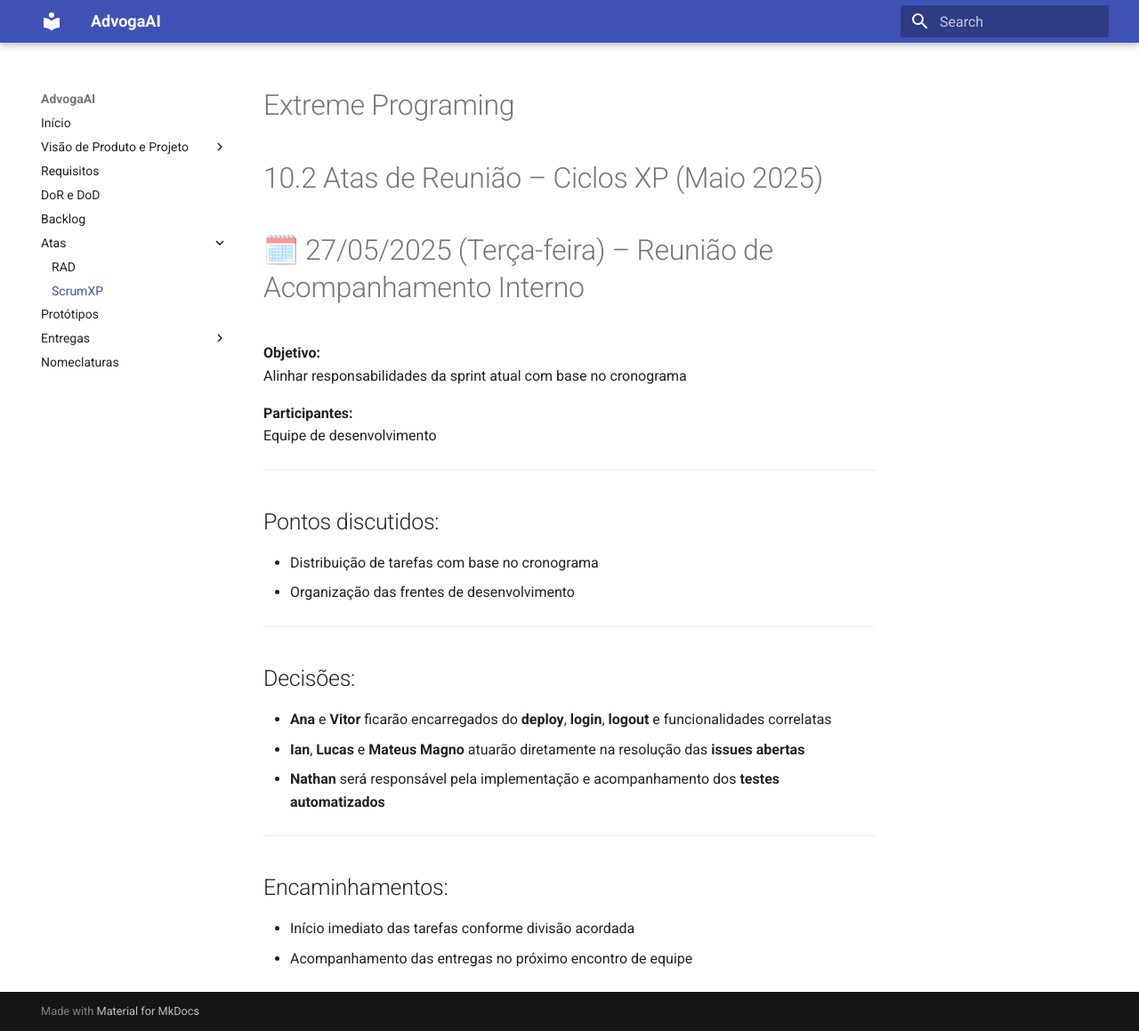
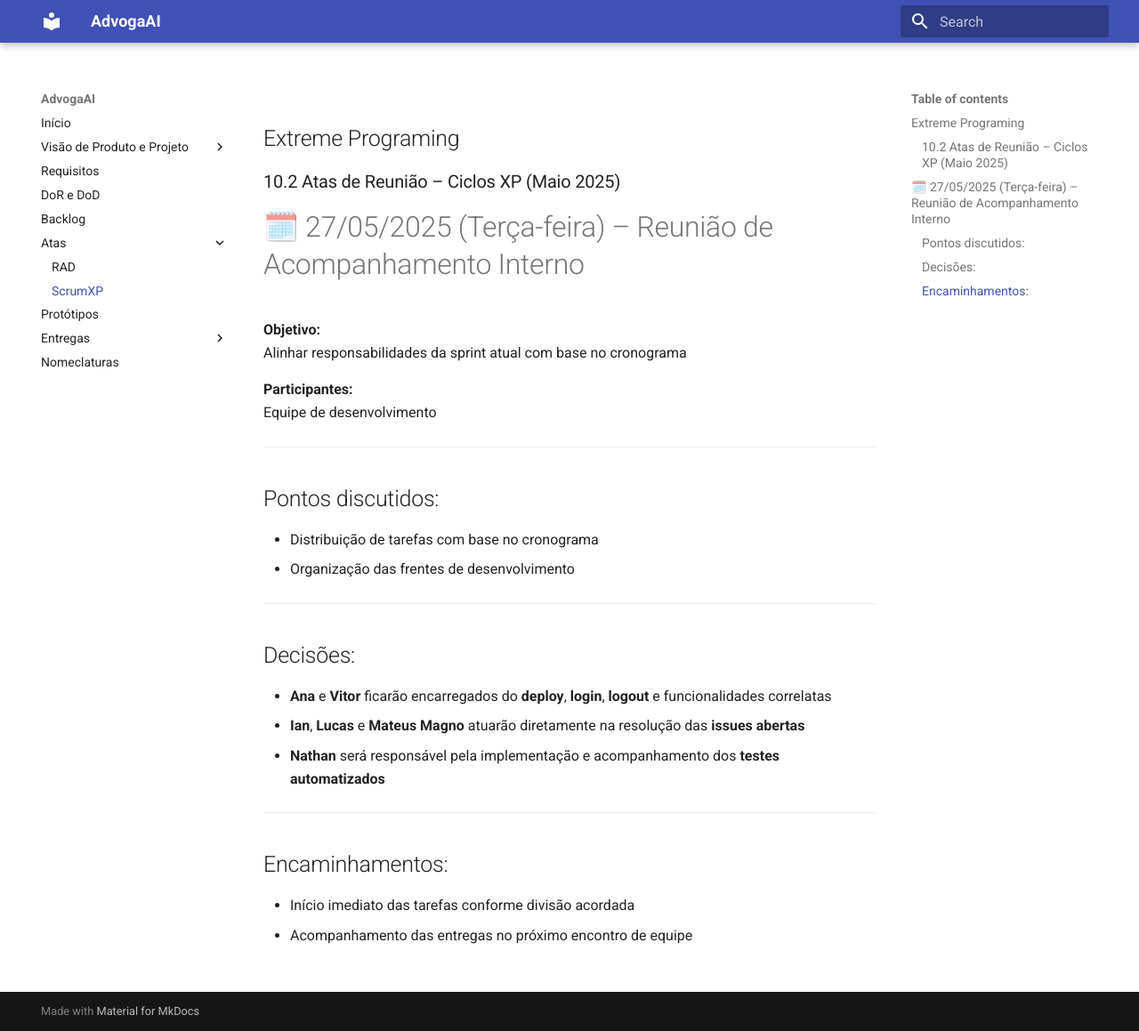
Before and after one commit to mdsreq-fga-unb/2025.1-T01-AdvogaAI, an MkDocs documentation site: the page built from docs/reunioesXP.md, in a window 1280 px wide and 1159 px high. Shown: the whole window at 89% size. Built offline with MkDocs 1.6.1 and Material for MkDocs 9.7.7, drawn with Linux system fonts in a browser that asks for light colours.

Commit message:
Update reunioesXP.md

```diff
--- a/docs/reunioesXP.md
+++ b/docs/reunioesXP.md
@@ -1,5 +1,5 @@
-# Extreme Programing
-# 10.2 Atas de Reunião – Ciclos XP (Maio 2025)
+## Extreme Programing
+### 10.2 Atas de Reunião – Ciclos XP (Maio 2025)
 
 # 🗓️ 27/05/2025 (Terça-feira) – Reunião de Acompanhamento Interno
 
```
